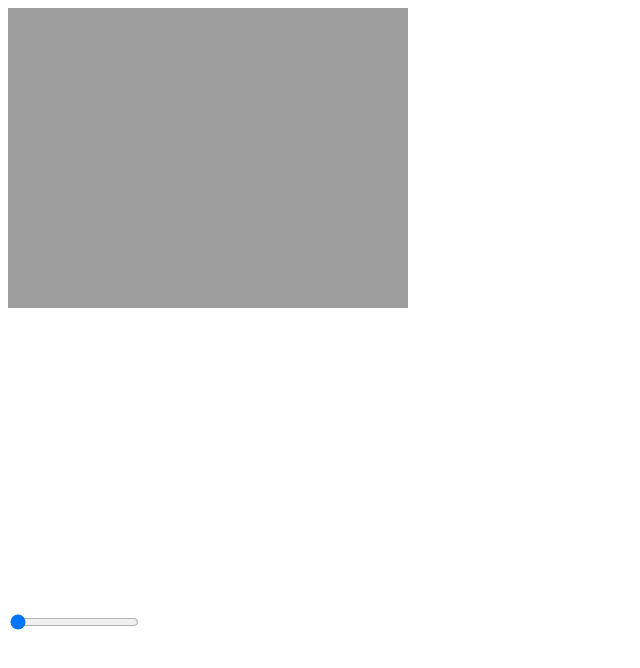
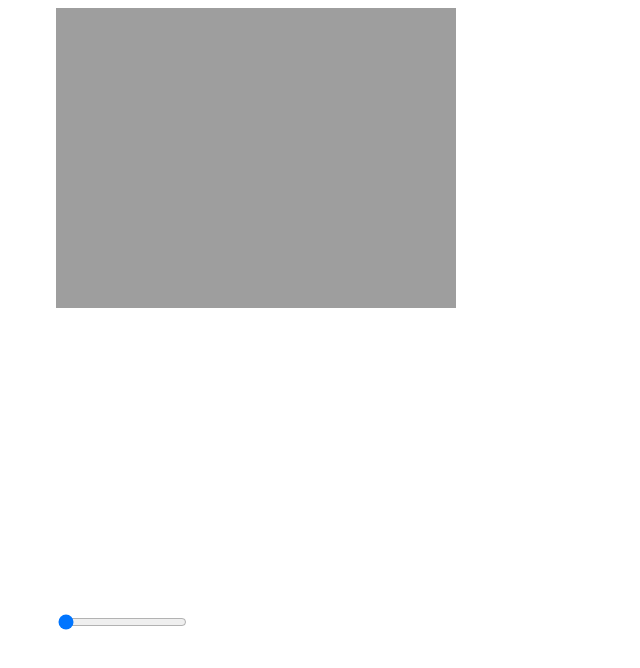
Before and after one commit to alexandrsashin/VComparison, a React app in the folder frontend/: page / in a window 1280 px wide. Shown: the whole page, without its empty margins (0-640 px from the left). Built offline with nearby package versions, Linux system fonts and the light colour scheme.

Commit message:
Added flexboxgrid2

```diff
--- a/frontend/package.json
+++ b/frontend/package.json
@@ -27,6 +27,7 @@
     "webpack-dev-server": "^3.9.0"
   },
   "dependencies": {
+    "flexboxgrid2": "^7.2.1",
     "react": "^16.11.0",
     "react-dom": "^16.11.0"
   }
--- a/frontend/src/index.html
+++ b/frontend/src/index.html
@@ -10,7 +10,6 @@
     <title>VComparison</title>
   </head>
   <body>
-    <div id="sliderinput"></div>
     <div id="root"></div>
   </body>
 </html>
--- a/frontend/src/index.js
+++ b/frontend/src/index.js
@@ -1,5 +1,6 @@
 import React from "react";
 import ReactDOM from "react-dom";
 import App from "./pages/App";
+import 'flexboxgrid2/flexboxgrid2.css';
 
 ReactDOM.render(<App />, document.getElementById("root"));
--- a/frontend/src/pages/App.js
+++ b/frontend/src/pages/App.js
@@ -35,7 +35,7 @@ class App extends PureComponent {
   render() {
     const { layerValue } = this.state;
     return (
-      <div>
+      <div className="container">
         <div>
           <canvas ref={this.canvas} width="600" height="600"></canvas>
         </div>
```
Also changed, not shown: 1 other file.
